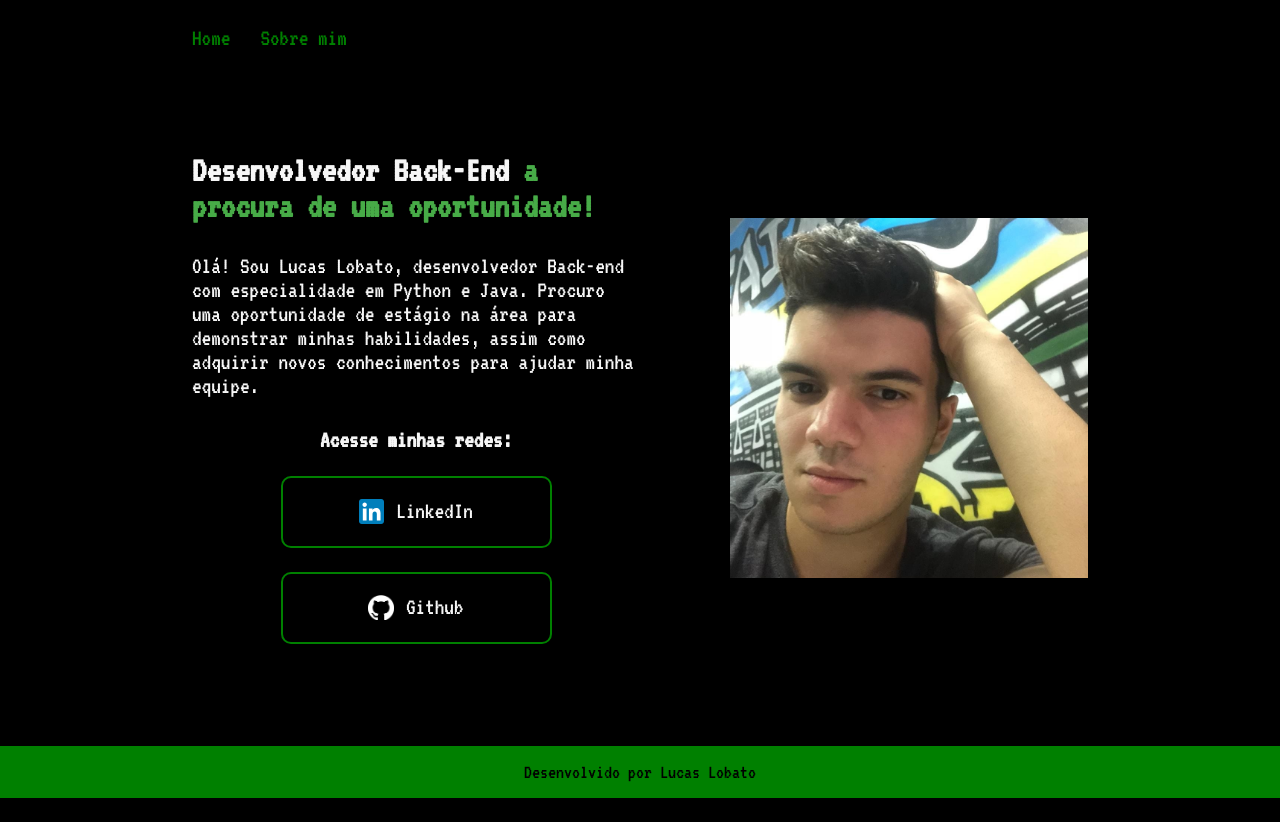
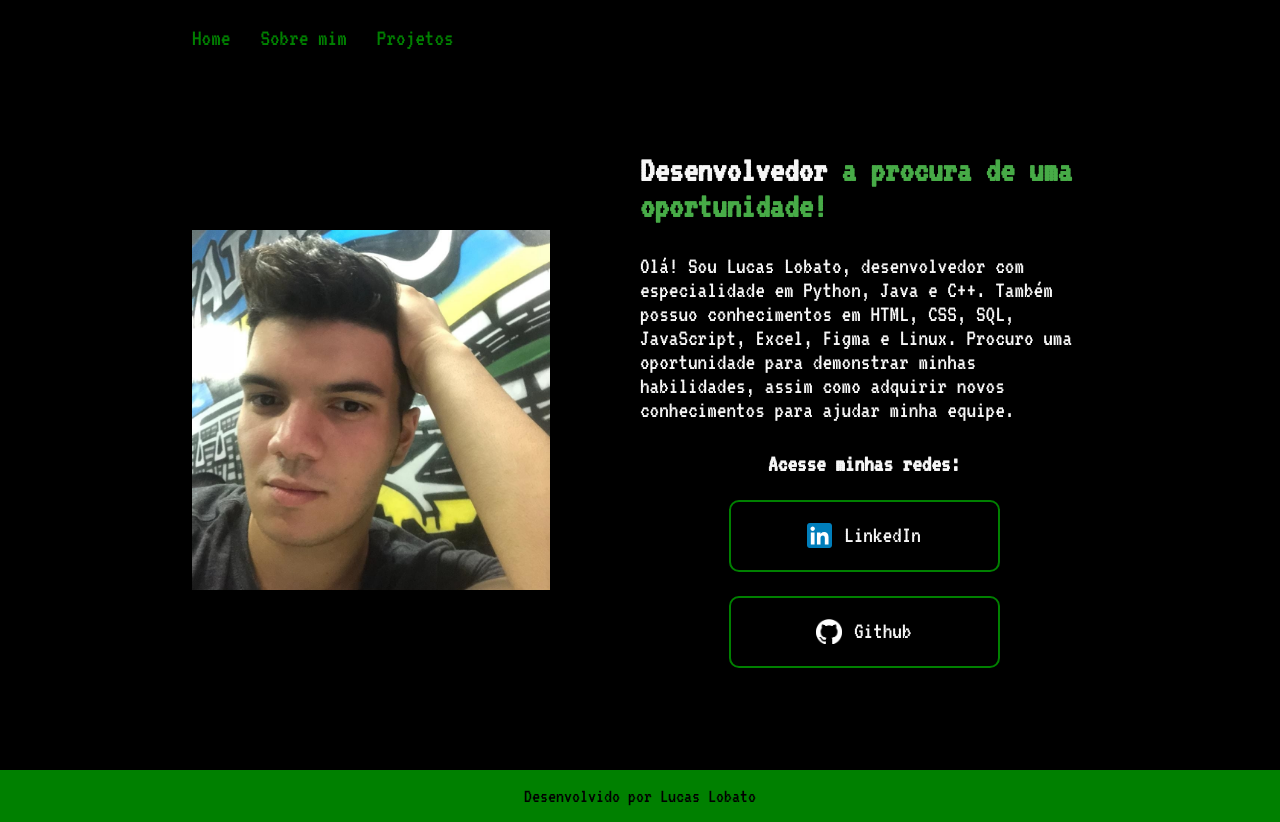
Before and after one commit to lucas-lobato/portfolio, a plain HTML site: page index.html in a window 1280 px wide. Before the commit the page ends 800 px from the top, so only its background shows below. Drawn offline with Linux system fonts and the light colour scheme.

Commit message:
Update index.html

```diff
--- a/index.html
+++ b/index.html
@@ -12,13 +12,16 @@
         <nav class="cabecalho__menu">
             <a class="cabecalho__menu__link" href="index.html">Home</a>
             <a class="cabecalho__menu__link" href="about.html">Sobre mim</a>
+            <a class="cabecalho__menu__link" href="projects.html">Projetos</a>
         </nav>
     </header>
     <main class="apresentacao">
+        <img src="./assets/foto-perfil.jpg" alt="foto perfil" class="imagem__perfil">
         <section class="apresentacao__conteudo">
-            <h1 class="apresentacao__conteudo__titulo">Desenvolvedor Back-End <strong class="titulo-destaque">a procura de uma oportunidade!</strong></h1>
-            <p class="apresentacao__conteudo__texto">Olá! Sou Lucas Lobato, desenvolvedor Back-end com especialidade em Python e Java.
-                Procuro uma oportunidade de estágio na área para demonstrar minhas habilidades, assim
+            <h1 class="apresentacao__conteudo__titulo">Desenvolvedor <strong class="titulo-destaque">a procura de uma oportunidade!</strong></h1>
+            <p class="apresentacao__conteudo__texto">Olá! Sou Lucas Lobato, desenvolvedor com especialidade em Python, Java e C++.
+                Também possuo conhecimentos em HTML, CSS, SQL, JavaScript, Excel, Figma e Linux.
+                Procuro uma oportunidade para demonstrar minhas habilidades, assim
                 como adquirir novos conhecimentos para ajudar minha equipe.</p>
             <div class="apresentacao__links">
                 <h2 class="apresentacao__links__subtitulo">Acesse minhas redes:</h2>
@@ -30,7 +33,6 @@
                     Github</a>
             </div>
         </section>
-        <img src="./assets/foto-perfil.jpg" alt="foto perfil" class="imagem__perfil">
     </main>
     <footer class="rodape">
         <p>Desenvolvido por Lucas Lobato</p>
```
